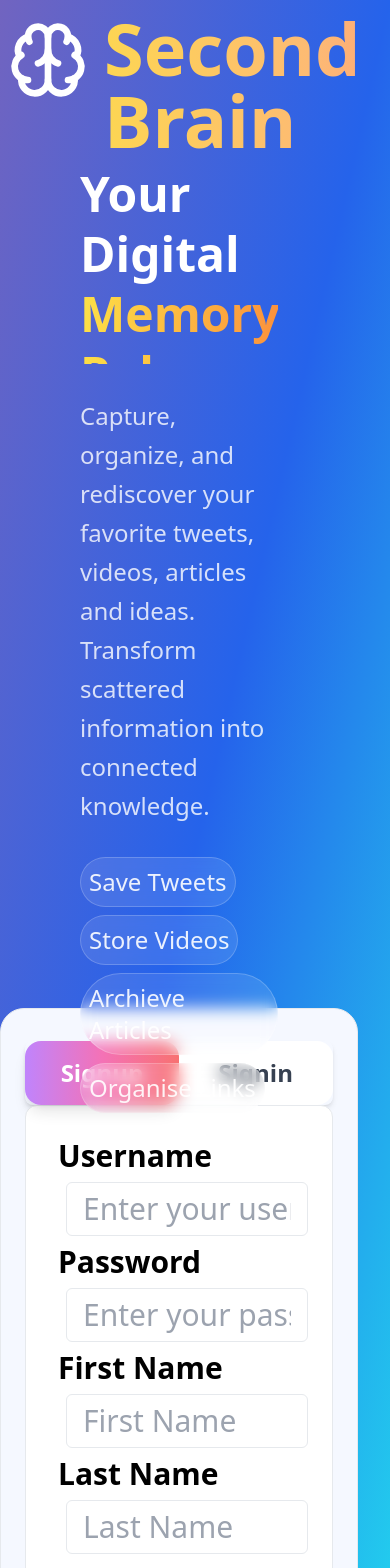
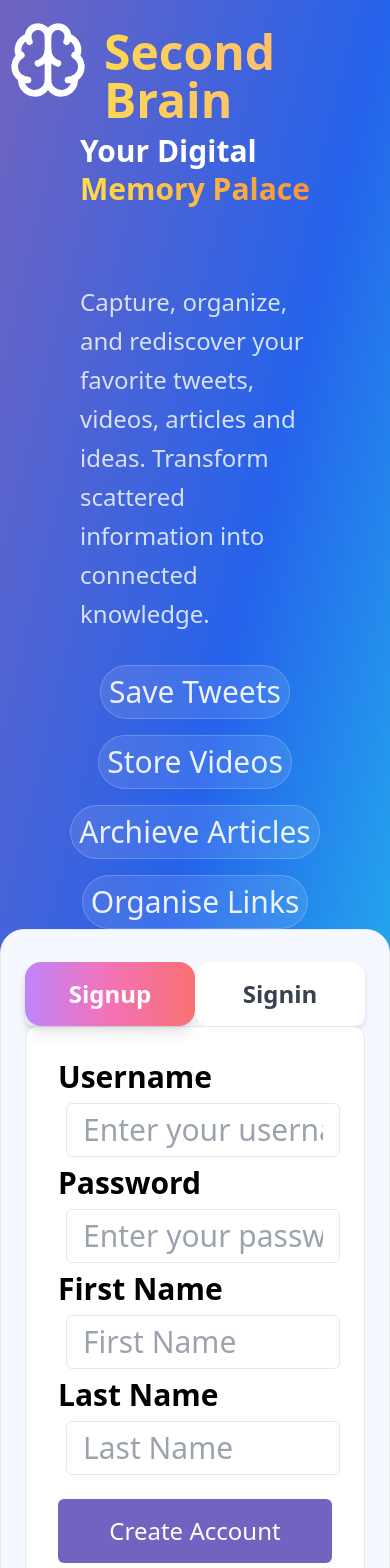
Before and after one commit to ishrat2004/Second-Brain, a React (Vite) app: page / in a window 390 px wide. Shown: the top 1568 px of the page. Built offline with nearby package versions, Linux system fonts and the light colour scheme.

Commit message:
Fixed some responsive issues

```diff
--- a/src/components/ui/Content.tsx
+++ b/src/components/ui/Content.tsx
@@ -1,7 +1,7 @@
 export  function Content(){
-    return <div className="h-screen  ">
+    return <div className="  ">
               <div className="px-20 ">
-                <h1 className="text-5xl lg:text-7xl text-white font-bold leading-tight ">
+                <h1 className="text-3xl lg:text-7xl text-white font-bold leading-tight ">
                     Your Digital
                 <div className="h-20 bg-yellow text-transparent bg-clip-text bg-gradient-to-r from-yellow-300 to-orange-400 block">
                     Memory Palace
@@ -12,10 +12,10 @@ export  function Content(){
                   Transform scattered information into connected knowledge.
                 </p>
               </div>
-              <div className="px-20 flex flex-wrap gap-2">
+              <div className="px-4 sm:px-20  flex flex-wrap gap-4 mt-6 justify-center sm:justify-start">
                 {["Save Tweets","Store Videos", "Archieve Articles","Organise Links"]
                   .map((feature)=>(
-                    <div className="px-2 py-2 text-2xl text-white/90 bg-white/10 backdrop-blur
+                    <div className="px-2 py-2 text-3xl sm:text-2xl text-white/90 bg-white/10 backdrop-blur
                      rounded-full border border-white/20 cursor-pointer transition-all duration-500 hover:bg-white/20 hover:scale-105">
                      {feature}
                     </div>
--- a/src/components/ui/Landing.tsx
+++ b/src/components/ui/Landing.tsx
@@ -17,17 +17,17 @@ export function Landing(){
                     {/* <h1 className="text-7xl font-bold bg-gradient-to-r from-yellow-300 via-orange-300 to-rose-400 bg-clip-text text-transparent">
                     Second Brain
                     </h1> */}
-                    <h1 className="text-7xl font-bold bg-gradient-to-r from-yellow-300 via-orange-300 to-rose-400 bg-[length:200%_200%] bg-clip-text text-transparent animate-gradient">
+                    <h1 className="text-5xl pt-4 md:text-7xl font-bold bg-gradient-to-r from-yellow-300 via-orange-300 to-rose-400 bg-[length:200%_200%] bg-clip-text text-transparent animate-gradient">
                     Second Brain
                     </h1>
 
                 </div>
             </div>
-            <div className="grid grid-cols-12  h-full mt-2 ">
-                <div className="col-span-11   rounded-md md:col-span-6">
+            <div className="grid grid-cols-1 md:grid-cols-12  h-full mt-2 ">
+                <div className="md:mb-0 rounded-md md:col-span-6">
                   <Content/>
                 </div>
-                <div className="h-full col-span-11  rounded-3xl md:col-span-6 ">
+                <div className="h-full  rounded-3xl md:col-span-6 ">
                   <Redirect/>
                 </div>
             </div>
```
